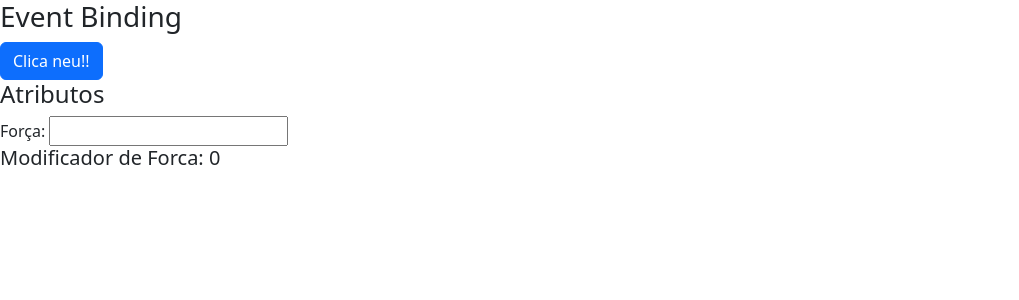
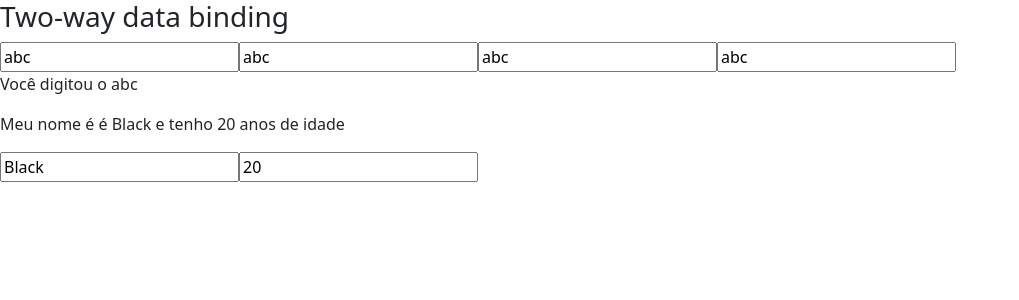
Before and after one commit to fabricioddsilva/curso-angular, an Angular app in the folder data-binding/: page / in a window 1280 px wide. Shown: the top 300 px of the page, without its empty margins (0-1019 px from the left). Built offline with nearby package versions, Linux system fonts and the light colour scheme.

Commit message:
Two-way data binding

```diff
--- a/data-binding/src/app/app.module.ts
+++ b/data-binding/src/app/app.module.ts
@@ -1,10 +1,12 @@
 import { NgModule } from '@angular/core';
 import { BrowserModule } from '@angular/platform-browser';
+import { FormsModule } from '@angular/forms';
 
 import { AppRoutingModule } from './app-routing.module';
 import { AppComponent } from './app.component';
 import { DataBindingComponent } from './data-binding/data-binding.component';
 import { NgbModule } from '@ng-bootstrap/ng-bootstrap';
+import { MeuFormModule } from './meu-form/meu-form.module';
 
 @NgModule({
   declarations: [
@@ -14,7 +16,9 @@
   imports: [
     BrowserModule,
     AppRoutingModule,
-    NgbModule
+    NgbModule,
+    FormsModule,
+    MeuFormModule
   ],
   providers: [],
   bootstrap: [AppComponent]
--- a/data-binding/src/app/data-binding/data-binding.component.html
+++ b/data-binding/src/app/data-binding/data-binding.component.html
@@ -1,4 +1,4 @@
-<section>
+<!-- <section> -->
 
   <!-- <article>
     <h3>Interpolation / Interpolação</h3>
@@ -45,7 +45,7 @@
 
   </article> -->
 
-  <article>
+  <!-- <article>
     <h3>Event Binding</h3>
     <div>
       <button class="btn btn-primary" (click)="onClick()">Clica neu!!</button>
@@ -60,4 +60,6 @@
 
   </article>
 
-</section>
+</section> -->
+
+<app-meu-form></app-meu-form>
--- a/data-binding/src/app/data-binding/data-binding.component.ts
+++ b/data-binding/src/app/data-binding/data-binding.component.ts
@@ -13,6 +13,13 @@
 
   atributo = '';
   forca: number = 0;
+
+  nome: string = 'abc';
+
+  pessoa = {
+    nome: 'Black',
+    idade: 20
+  }
 
   getValor(){
     return 1;
--- /dev/null
+++ b/data-binding/src/app/meu-form/meu-form.component.html
@@ -0,0 +1,29 @@
+<section class="two-way-binding">
+  <article>
+    <h3>Two-way data binding</h3>
+    <div>
+
+      <input type="text"
+        [value]="nome"
+        (input)="nome = evento.value"
+      #evento>
+
+      <input type="text"
+        [ngModel]="nome"
+        (ngModelChange)="nome = $event"
+      #evento>
+
+      <input type="text" [(ngModel)]="nome">
+
+      <input type="text" bindon-ngModel="nome">
+
+      <p>Você digitou o {{nome}}</p>
+
+      <p>Meu nome é é {{ pessoa.nome }} e tenho {{ pessoa.idade }} anos de idade</p>
+
+      <input type="text" [(ngModel)]="pessoa.nome">
+      <input type="text" [(ngModel)]="pessoa.idade">
+    </div>
+  </article>
+
+</section>
--- /dev/null
+++ b/data-binding/src/app/meu-form/meu-form.component.ts
@@ -0,0 +1,15 @@
+import { Component } from '@angular/core';
+
+@Component({
+  selector: 'app-meu-form',
+  templateUrl: './meu-form.component.html',
+  styleUrl: './meu-form.component.css'
+})
+export class MeuFormComponent {
+  nome: string = 'abc';
+
+  pessoa = {
+    nome: 'Black',
+    idade: 20
+  }
+}
```
Also changed, not shown: data-binding/src/app/meu-form/meu-form.module.ts (added, +20 -0 lines), data-binding/src/app/meu-form/meu-form.component.css (added), 1 other file (tests, documents, lock files or other folders).
